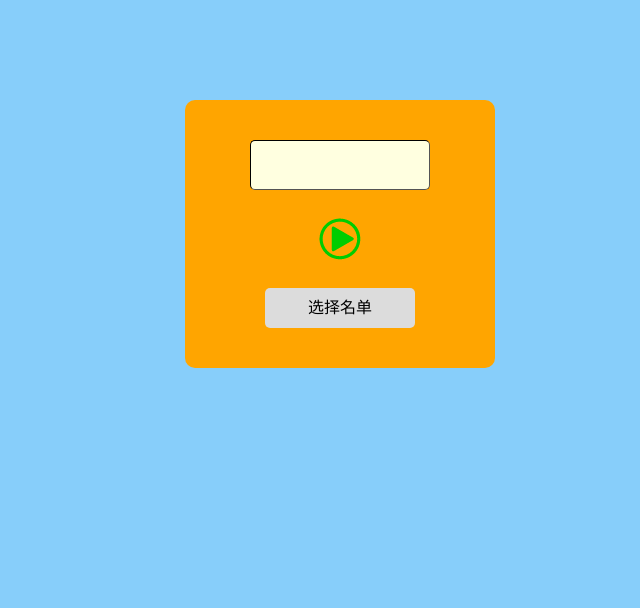
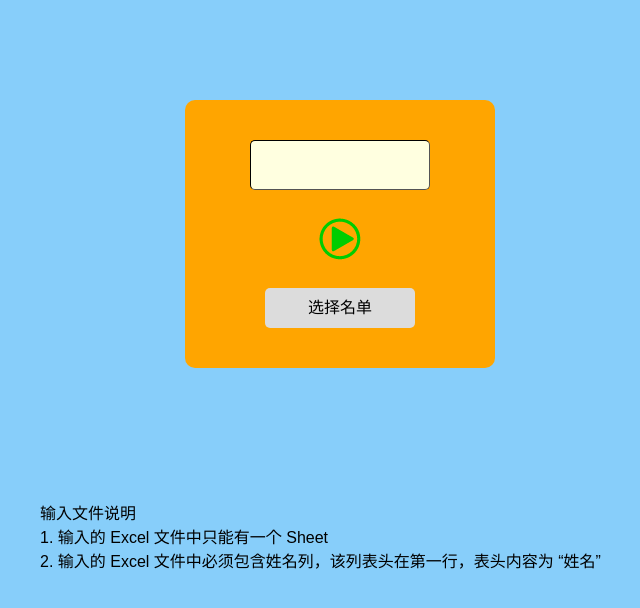
Before and after one commit to yuanhjty/random-roll-call, a plain HTML site: page index.html in a window 1280 px wide. Shown: the whole page, without its empty margins (300-940 px from the left). Drawn offline with Linux system fonts and the light colour scheme.

Commit message:
Add input file description

```diff
--- a/css/index.css
+++ b/css/index.css
@@ -121,3 +121,8 @@ body {
 #file+label:active {
   transform: translateY(3px);
 }
+
+.description {
+  width: 600px;
+  margin: auto;
+}
--- a/index.html
+++ b/index.html
@@ -22,13 +22,24 @@
           <div class="roll-item"> </div>
           <div class="roll-item"> </div>
         </div>
-        <button class="control-btn start-btn" ></button>
+        <button class="control-btn start-btn"></button>
         <div>
           <input type="file" id="file">
           <label for="file">选择名单</label>
         </div>
       </div>
     </div>
+    <div class="description">
+      <div>
+        输入文件说明
+      </div>
+      <div>
+        1. 输入的 Excel 文件中只能有一个 Sheet
+      </div>
+      <div>
+        2. 输入的 Excel 文件中必须包含姓名列，该列表头在第一行，表头内容为 “姓名”
+      </div>
+    </div>
 
     <script src="./js/index.js"></script>
   </body>
--- a/js/index.js
+++ b/js/index.js
@@ -66,7 +66,7 @@
 
     if (!file) {
       // do nothing
-    } else if (!/[\w\-]+\.xl(s[xmb]|t[xm]|am)$/.test(file.name)) {
+    } else if (!/\.xl(s[xmb]|t[xm]|am)$/.test(file.name)) {
       alert('请选择 Excel 文件');
     } else {
       fileLabel.firstChild.nodeValue = file.name;
```
